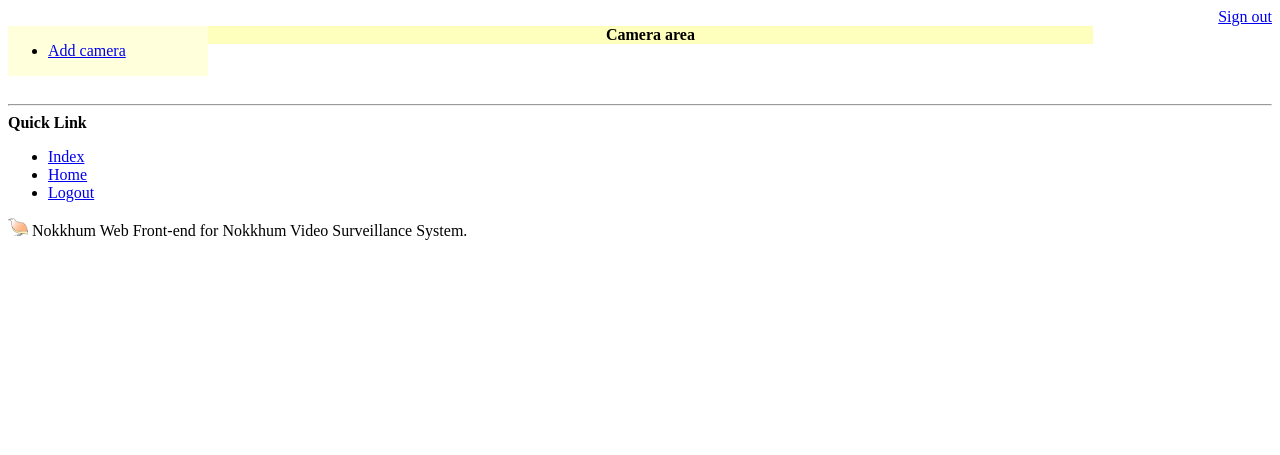
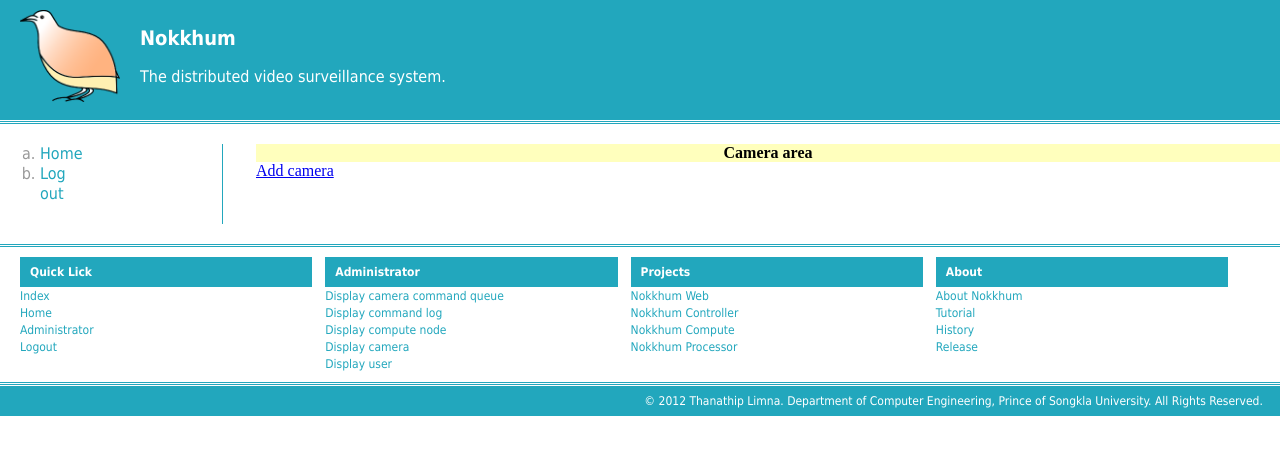
Before and after one commit to sdayu/nokkhum-web, a Python web app: template Nokkhum/nokkhum/templates/account/home.mako in a window 1280 px wide. Shown: the top 455 px of the page. Run offline with Mako, Linux system fonts and the light colour scheme; the template is opened without the code that fills it, so the values that code supplies are empty.

Commit message:
add new themplate designed by @dizzizdi

```diff
--- /dev/null
+++ b/Nokkhum/nokkhum/public/theme/style/default.css
@@ -0,0 +1,148 @@
+@charset "utf-8";
+/* CSS Document */
+* html{
+	padding:0;
+	margin:0;
+}
+body{
+	padding:0;
+	margin:0;
+}
+header{
+	width:97.1%;
+	height:100px;
+	padding:10px 20px;
+	margin:0;
+	background:#22A7BD;
+	font:normal 16px/20px Tahoma, Geneva, sans-serif;
+	color:#fff;
+}
+header .logo{
+	width:100px;
+	padding:0;
+	margin:0 20px 0 0;
+	float:left;
+}
+header .logo img{
+	width:100px;
+}
+header h1{
+	font:bold 20px/30px Tahoma, Geneva, sans-serif;
+	color:#fff;
+}
+header h1 a{
+	text-decoration:none;
+	color:#fff;
+}
+header h1 a:hover{
+	text-decoration:underline;
+	color:#ddd;
+}
+header span{
+	font:normal 16px/20px Tahoma, Geneva, sans-serif;
+	color:#fff;
+}
+#wrapper{
+	width:100%;
+	height:auto;
+	padding:20px 0;
+	margin:1px 0 0 0;
+	border-top:3px double #22A7BD;
+}
+aside{
+	width:15%;
+	height:auto;
+	padding:0 10px 0 20px;
+	margin:0 0 20px 0;
+	float:left;
+	display:block;
+	border-right:1px solid #22A7BD;
+	font:normal 16px/20px Tahoma, Geneva, sans-serif;
+	color:#999;
+}
+aside a{
+	font:normal 16px/20px Tahoma, Geneva, sans-serif;
+	color:#22A7BD;
+	text-decoration:none;
+}
+aside a:hover{
+	font:normal 16px/20px Tahoma, Geneva, sans-serif;
+	color:#22A7BD;
+	background:#ccc;
+	text-decoration:underline;
+}
+aside ul{
+	width:20%;
+	height:auto;
+	padding:0 0 20px 20px;
+	margin:0;
+	list-style:lower-alpha;
+	float:left;
+}
+#content{
+	width:80%;
+	height:auto;
+	padding:0;
+	margin:0;
+	float:right;
+	display:block;
+}
+footer{
+	width:97.1%;
+	height:auto;
+	padding:10px 20px;
+	margin:0;
+	clear:both;
+	border-top:3px double #22A7BD;
+	border-bottom:3px double #22A7BD;
+	float:left;
+	display:block;
+}
+footer ul{
+	width:24%;
+	height:auto;
+	padding:0;
+	margin:0 7px 0 0;
+	list-style:none;
+	display:block;
+	float:left;
+	font:normal 14px/16px Tahoma, Geneva, sans-serif;
+}
+footer ul li{
+	width:98%;
+	height:auto;
+	padding:0;
+	margin:0;
+}
+footer ul li a{
+	font:normal 12px/16px Tahoma, Geneva, sans-serif;
+	color:#22A7BD;
+	text-decoration:none;
+}
+footer ul li a:hover{
+	font:normal 12px/16px Tahoma, Geneva, sans-serif;
+	color:#22A7BD;
+	text-decoration:underline;
+	background:#ccc;
+}
+footer ul li h2{
+	width:auto;
+	height:30px;
+	padding:0 10px;
+	margin:0;
+	background:#22A7BD;
+	font:bold 12px/30px Tahoma, Geneva, sans-serif;
+	color:#fff;
+}
+.detailfooter{
+	width:97.1%;
+	height:20px;
+	padding:5px 20px;
+	margin:1px 0 0 0;
+	clear:both;
+	background:#22A7BD;
+	color:#fff;
+	font:normal 12px/20px Tahoma, Geneva, sans-serif;
+	text-align:right;
+	float:left;
+}
--- a/Nokkhum/nokkhum/routing.py
+++ b/Nokkhum/nokkhum/routing.py
@@ -44,3 +44,4 @@ def add_routes(config):
     # static view
     config.add_static_view('public', 'nokkhum:public')
     config.add_static_view('js', 'nokkhum:public/js')
+    config.add_static_view('theme', 'nokkhum:public/theme')
--- a/Nokkhum/nokkhum/security.py
+++ b/Nokkhum/nokkhum/security.py
@@ -27,6 +27,10 @@ class RequestWithUserAttribute(Request):
             # return dbconn['users'].query({'id':userid})
 
             return model.User.objects(email=userid).first()
+
+    @reify
+    def userid(self):
+        return unauthenticated_userid(self)
 
 import hashlib
 from Crypto.Cipher import AES
--- a/Nokkhum/nokkhum/templates/account/home.mako
+++ b/Nokkhum/nokkhum/templates/account/home.mako
@@ -1,14 +1,7 @@
 <%inherit file="/base/base.mako"/>
 <%block name='title'>Hello ${request.user.first_name} ${request.user.last_name}</%block>
-<nav style="text-align: right;">
-<a href="/signout">Sign out</a>
-</nav>
-<aside style="float:left; width:200px; background-color:#ffffdc">
-	<ul>
-		<li><a href="${request.route_path('camera_add')}">Add camera</a></li>
-	</ul>
-</aside>
-<article style="float:left; background-color:#ffffbd; width:70%">
+
+<article style="background-color:#ffffbd;">
 	<section style="text-align: center;">
 		<strong>Camera area</strong>
 	</section>
@@ -46,3 +39,6 @@
 	% endif
 	</section>
 </article>
+<section>
+<a href="${request.route_path('camera_add')}">Add camera</a>
+</section>
--- a/Nokkhum/nokkhum/templates/account/login.mako
+++ b/Nokkhum/nokkhum/templates/account/login.mako
@@ -1,18 +1,37 @@
 <%inherit file="/base/base.mako"/>
 <%block name='title'>User signin</%block>
+<%block name='addition_header'>
+<style type="text/css">
+.input-label {
+  font-weight: bold;
+  margin: 0 0 .5em;
+  display: block;
+  -webkit-user-select: none;
+  -moz-user-select: none;
+  user-select: none;
+  }
+.input-text {
+  border: 1px solid #006;
+}
+</style>
+</%block>
 	<%! from webhelpers.html import tags %>
-	<p>This is login page for Nokkhum</p>
+	<h1>This is login page for Nokkhum</h1>
 
 	% if len(message) > 0:
 	<p>${message}</p>
 	% endif
 
-	<p>
+	<div>
 		${tags.form('/login', method='post')}
-		<label for="email">Email:</label>
-		${tags.text('email')}<br />
-		<label for="password">Password:</label>
-		${tags.password('password')}<br /> <input type="hidden"
-			name="came_from" value="${came_from}" />
-		${tags.submit('form.submitted', u'ลงชื่อเข้าใช้')} ${tags.end_form()}
-	</p>
+		<label for="email" class='input-label'>
+			<strong>Email:</strong><br/>
+			${tags.text('email', spellcheck="false", class_="input-text")}<br/>
+		</label>
+		<label for="password" class='input-label'>
+			<strong>Password:</strong><br/>
+			${tags.password('password', spellcheck="false", class_="input-text")}<br/>
+		</label>
+		<input type="hidden" name="came_from" value="${came_from}"/>
+		${tags.submit('form.submitted', u'Login')} ${tags.end_form()}
+	</div>
--- a/Nokkhum/nokkhum/templates/base/base.mako
+++ b/Nokkhum/nokkhum/templates/base/base.mako
@@ -1,34 +1,50 @@
-<!DOCTYPE html>
+<!DOCTYPE HTML>
 <html>
 <head>
 	<meta charset="utf-8"/>
 	<title><%block name='title'>Nokkhum Web Front-end</%block></title>
-		<link rel="icon" type="image/png" href="/public/nokkhum.png">
+	<link href="/theme/style/default.css" rel="stylesheet" type="text/css">
+	<link rel="icon" type="image/png" href="/public/images/nokkhum.png">
 	<%block name='addition_header'></%block>
 </head>
 <body>
+	<header>
+		<span class="logo"><img src="/theme/images/nokkhum.png" alt="Nokkhum" /></span>
+	<h1>Nokkhum</h1>
+	<span>The distributed video surveillance system.</span>
+	</header>
+	<section id="wrapper">
+		<aside>
+			<ul>
+				% if request.userid is None:
+				<li><a href="/login" title="login">Log in</a></li>
+				% else:
+				<li><a href="/home" title="Home">Home</a></li>
+				% if request.user.group.name == "admin":
+				<li><a href="/admin" title="Administrator">Administrator</a></li>
+				% endif
+				<li><a href="/logout" title="logout">Log out</a></li>
+				% endif
+			</ul>
+		</aside>
+		<section id="content">
 			${next.body()}
-	<footer style="clear: both; padding-top: 20px;">
-		<hr/>
-		<div style="float: left; width: 200px">
-			<strong>Quick Link</strong>
+		</section>
+	</section>
+	<footer>
 		<ul>
+    		<li><h2>Quick Lick</h2></li>
 			<li><a href="/">Index</a></li>
 			<li><a href="/home">Home</a></li>
+			<li><a href="/admin">Administrator</a></li>
 			% if request.user is None:
 			<li><a href="/login">Login</a></li>
 			% else:
-				% if request.user.group.name == "admin":
-				<li><a href="/admin">Administrator</a></li>
-				% endif
 			<li><a href="/logout">Logout</a></li>
 			% endif
     	</ul>
-		</div>
-		% if request.user is not None and request.user.group.name == "admin":
-		<div style="float: left; width: 300px">
-			<strong>Administrator</strong>
     	<ul>
+    		<li><h2>Administrator</h2></li>
         	<li>
 				<a href="${request.route_path('admin_command_queue_list')}">Display camera command queue</a>
 			</li>
@@ -45,11 +61,23 @@
 				<a href="${request.route_path('admin_user_list')}">Display user</a>
 			</li>
     	</ul>
-		</div>
-		% endif
-		<div style="clear: both;">
-			<img alt="นกคุ่ม" src="/public/nokkhum.png" width="20px"/> Nokkhum Web Front-end for Nokkhum Video Surveillance System.
-		</div>
+    	<ul>
+    		<li><h2>Projects</h2></li>
+        	<li><a href="https://github.com/sdayu/nokkhum-web" title="Nokkhum Web">Nokkhum Web</a></li>
+        	<li><a href="https://github.com/sdayu/nokkhum-controller" title="Nokkhum Controller">Nokkhum Controller</a></li>
+        	<li><a href="https://github.com/sdayu/nokkhum-compute" title="Nokkhum Compute">Nokkhum Compute</a></li>
+        	<li><a href="https://github.com/sdayu/nokkhum-processor" title="Nokkhum Processor">Nokkhum Processor</a></li>
+    	</ul>
+    	<ul>
+    		<li><h2>About</h2></li>
+        	<li><a href="/" title="">About Nokkhum</a></li>
+        	<li><a href="/" title="">Tutorial</a></li>
+        	<li><a href="/" title="">History</a></li>
+        	<li><a href="/" title="">Release</a></li>
+    	</ul>
 	</footer>
+	<span class="detailfooter">
+		&copy; 2012 Thanathip Limna. Department of Computer Engineering, Prince of Songkla University. All Rights Reserved.
+	</span>
 </body>
 </html>
--- a/Nokkhum/nokkhum/templates/welcome/index.mako
+++ b/Nokkhum/nokkhum/templates/welcome/index.mako
@@ -1,7 +1,7 @@
 <%inherit file="/base/base.mako"/>
 <%block name='title'>Nokkhum - Video Surveillance Testing System</%block>
 <p>
-	<img alt="นกคุ่ม" src="/public/nokkhum.png" width="100px" />
+	<img alt="นกคุ่ม" src="/public/images/nokkhum.png" width="50px" />
 	<span><strong>Nokhum</strong></span>
 </p>
 <h2>What is Nokkhum ?</h2>
```
Also changed, not shown: Nokkhum/nokkhum/public/images/nokkhum.png (renamed from Nokkhum/nokkhum/public/nokkhum.png), Nokkhum/nokkhum/public/theme/images/nokkhum.png (added). Lines whose indentation alone changed are shown as unchanged.
